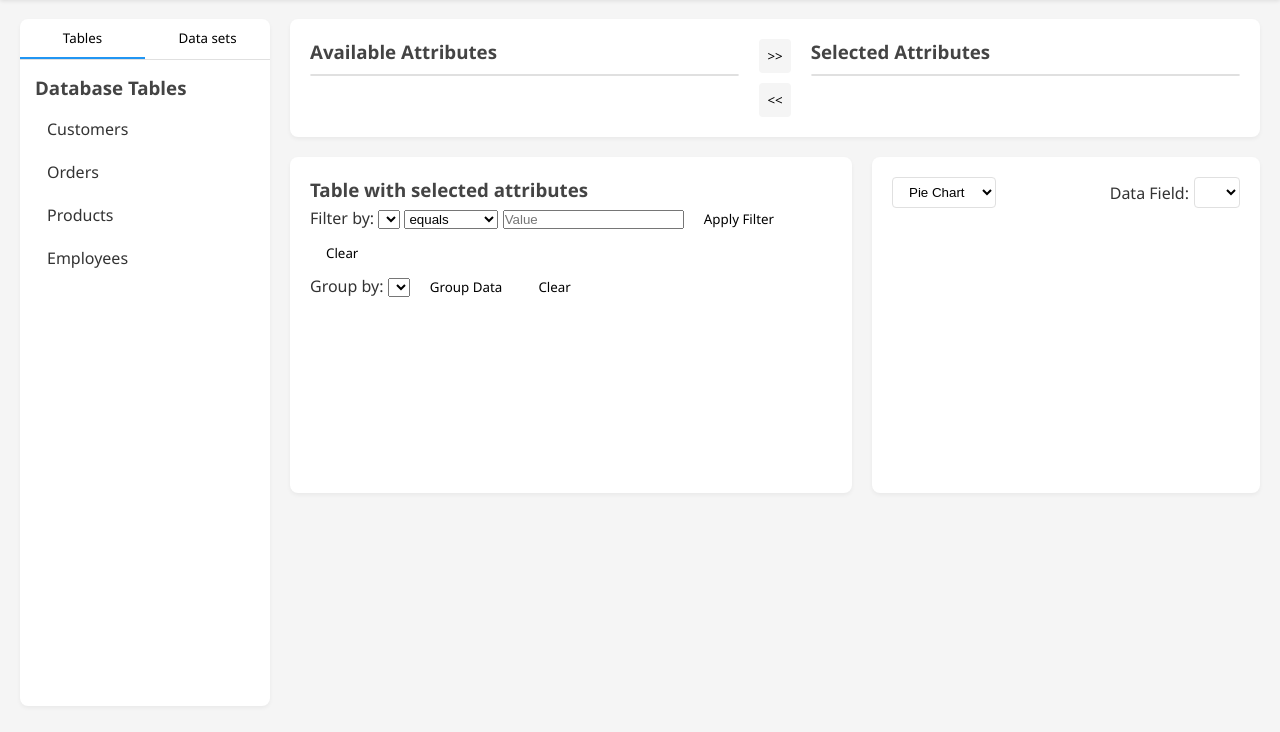
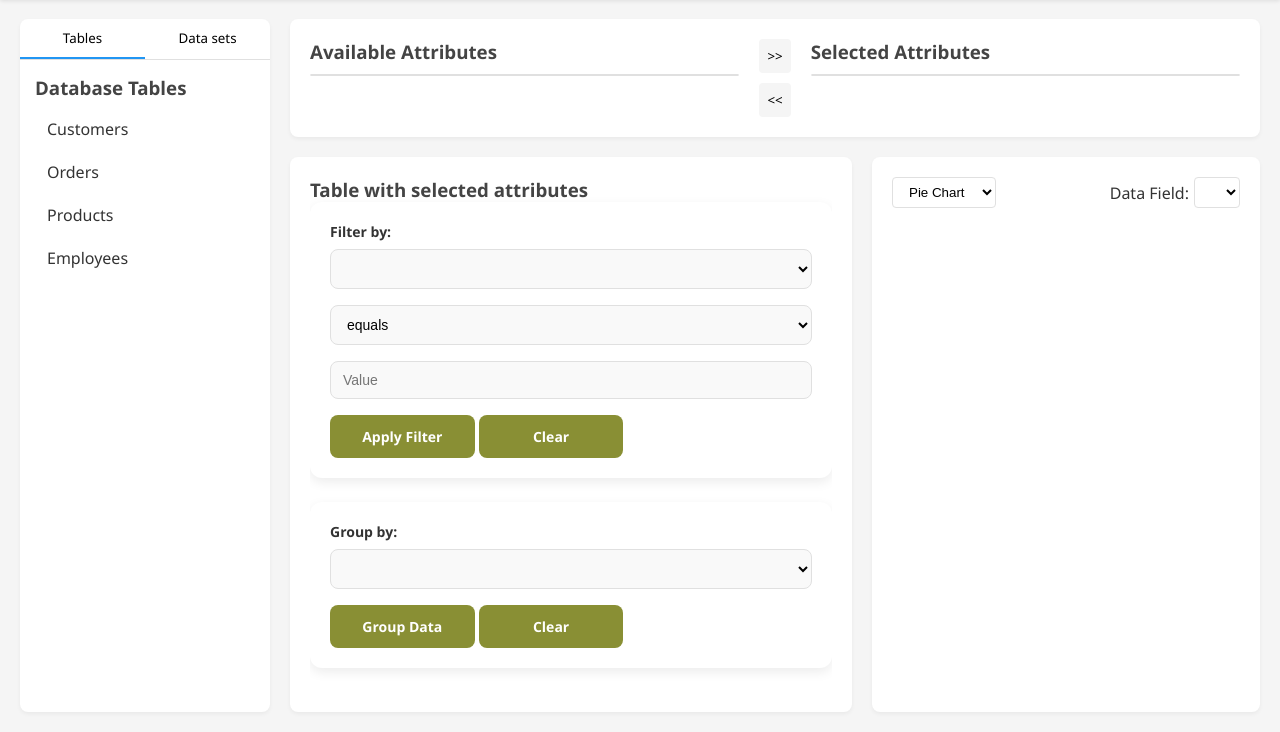
Before and after one commit to Hariharan0-h/Aurobi, a plain HTML site: page index.html in a window 1280 px wide. Shown: the part 74-806 px from the top of the page. Drawn offline with nearby package versions, Linux system fonts and the light colour scheme; no server answers.

Commit message:
Fixed Styling for Filter and Grouping
Signed-off-by: Hariharan M <aravind_velammal_interm1@aravind.org>

```diff
--- a/index.html
+++ b/index.html
@@ -3,7 +3,7 @@
 <head>
     <meta charset="UTF-8">
     <meta name="viewport" content="width=device-width, initial-scale=1.0">
-    <title>Dynamic Dashboard</title>
+    <title>Auro BI</title>
     <link rel="stylesheet" href="styles.css">
 </head>
 <body>
@@ -11,12 +11,10 @@
         <header class="header">
             <div class="logo">
                 <span class="icon">📊</span>
-                <h1>Dynamic Dashboard</h1>
+                <h1>Dynamic Reporting Tool</h1>
             </div>
             <div class="actions">
                 <button id="export-btn" class="btn export-btn" disabled>Export</button>
-                <button class="btn database-btn">Database</button>
-                <button class="btn visualize-btn">Visualize</button>
             </div>
         </header>
 
--- a/styles.css
+++ b/styles.css
@@ -55,6 +55,89 @@ button {
 .actions {
     display: flex;
     gap: 10px;
+}
+
+/* Filter and Group By Controls */
+.filter-controls, .group-controls {
+    background-color: #ffffff;
+    border-radius: 12px;
+    box-shadow: 0 4px 12px rgba(0, 0, 0, 0.08);
+    padding: 20px;
+    margin-bottom: 24px;
+    transition: box-shadow 0.3s ease;
+}
+
+.filter-controls:hover, .group-controls:hover {
+    box-shadow: 0 6px 16px rgba(0, 0, 0, 0.12);
+}
+
+.filter-controls label, .group-controls label {
+    font-weight: 600;
+    margin-bottom: 8px;
+    display: block;
+    color: #333333;
+    font-size: 14px;
+}
+
+.filter-controls select,
+.group-controls select,
+.filter-controls input {
+    width: 100%;
+    padding: 10px 12px;
+    border: 1px solid #e0e0e0;
+    border-radius: 8px;
+    margin-bottom: 16px;
+    transition: all 0.25s ease;
+    font-size: 14px;
+    background-color: #f9f9f9;
+}
+
+.filter-controls select:hover,
+.group-controls select:hover,
+.filter-controls input:hover {
+    border-color: #bbbbbb;
+}
+
+.filter-controls select:focus,
+.group-controls select:focus,
+.filter-controls input:focus {
+    border-color: #2196F3;
+    outline: none;
+    box-shadow: 0 0 0 3px rgba(33, 150, 243, 0.15);
+    background-color: #ffffff;
+}
+
+.filter-controls .btn,
+.group-controls .btn {
+    width: 30%;
+    padding: 12px;
+    background-color: #898f34;
+    color: white;
+    border: none;
+    border-radius: 8px;
+    transition: all 0.25s ease;
+    font-weight: 600;
+    cursor: pointer;
+    font-size: 14px;
+}
+
+.filter-controls .btn:hover,
+.group-controls .btn:hover {
+    background-color: #a1b33f;
+    transform: translateY(-1px);
+}
+
+.filter-controls .btn:active,
+.group-controls .btn:active {
+    transform: translateY(1px);
+}
+
+.filter-controls .btn:disabled,
+.group-controls .btn:disabled {
+    background-color: #a5d6a7;
+    cursor: not-allowed;
+    transform: none;
+    opacity: 0.7;
 }
 
 .btn {
```
